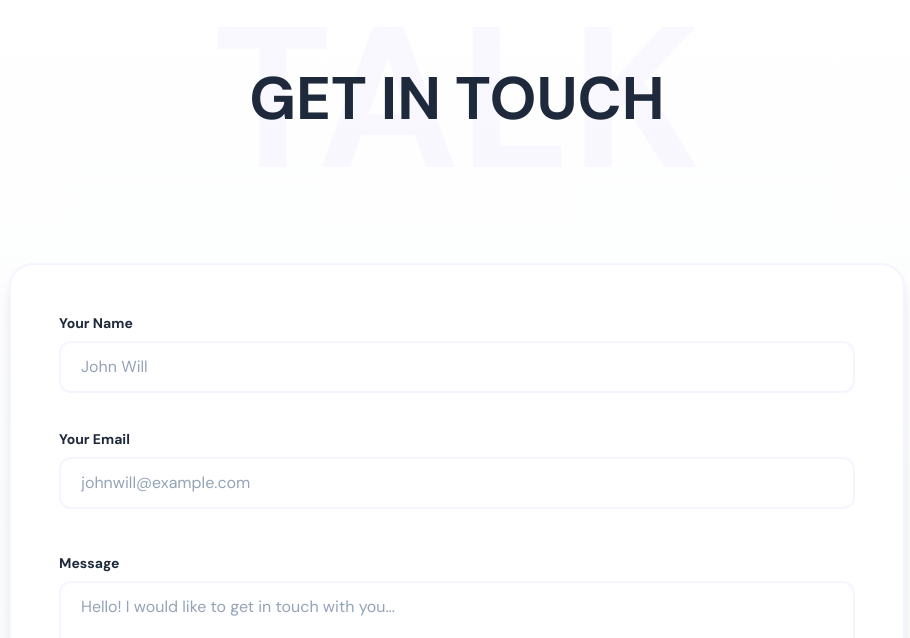
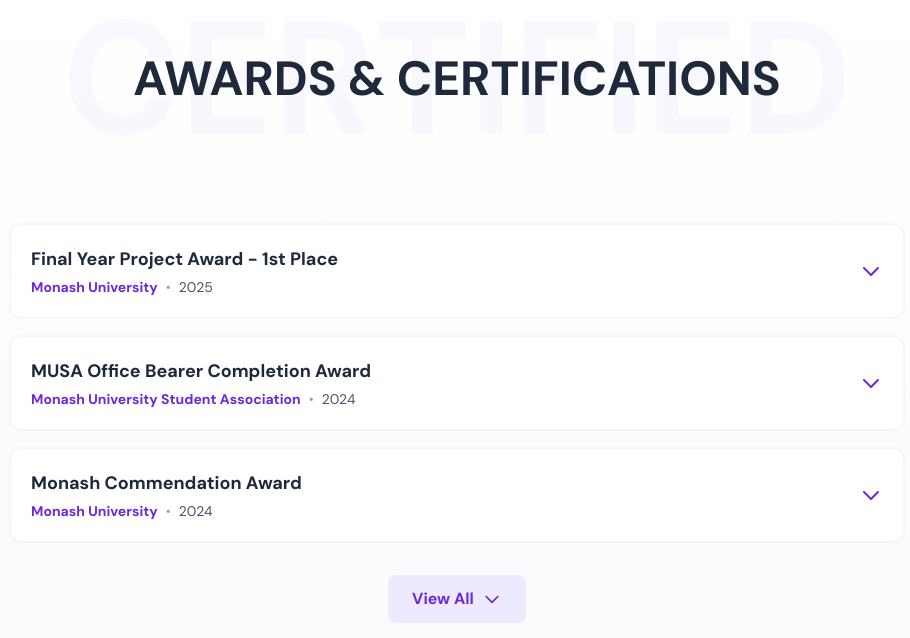
Before and after one commit to DianaWijaya/personal-website, a React (Vite) app: page / in a window 1280 px wide. Shown: the part 6282-6920 px from the top of the page, without its empty margins (183-1093 px from the left). Built offline with nearby package versions, Linux system fonts and the light colour scheme.

Commit message:
Added cert component to app.tsx

```diff
--- a/src/App.tsx
+++ b/src/App.tsx
@@ -7,6 +7,7 @@
 import Skills from "@/sections/skills";
 import Education from "@/sections/education";
 import Experience from "@/sections/experience";
+import Certifications from "@/sections/certifications";
 import { useEffect, useState } from "react";
 import { SelectedPage } from "@/reusables/types";
 
@@ -41,6 +42,7 @@
       <Skills setSelectedPage={setSelectedPage} />
       <Experience setSelectedPage={setSelectedPage} />
       <Education setSelectedPage={setSelectedPage} />
+      <Certifications setSelectedPage={setSelectedPage} />
       <Contact setSelectedPage={setSelectedPage} />
       <Footer />
     </div>
```
